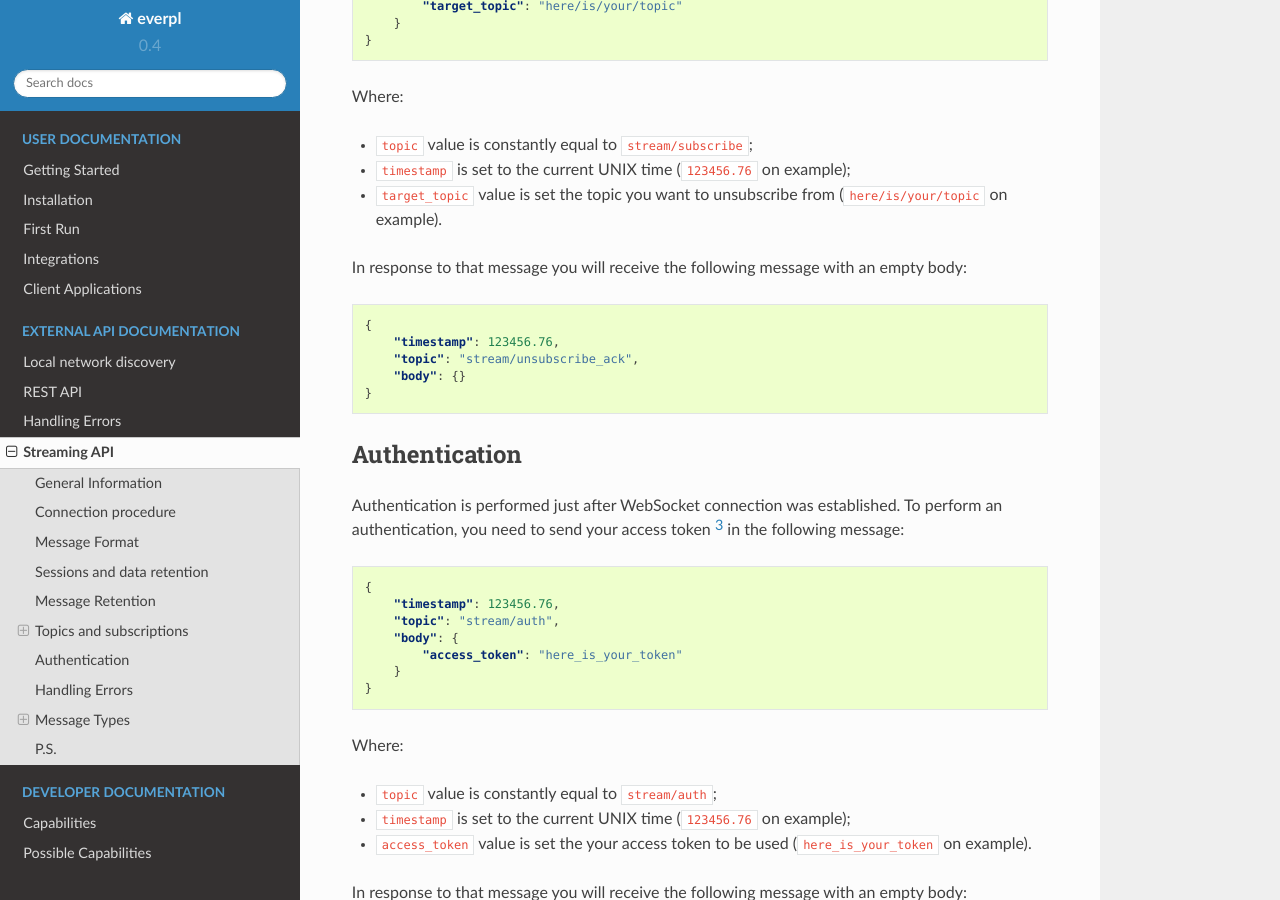
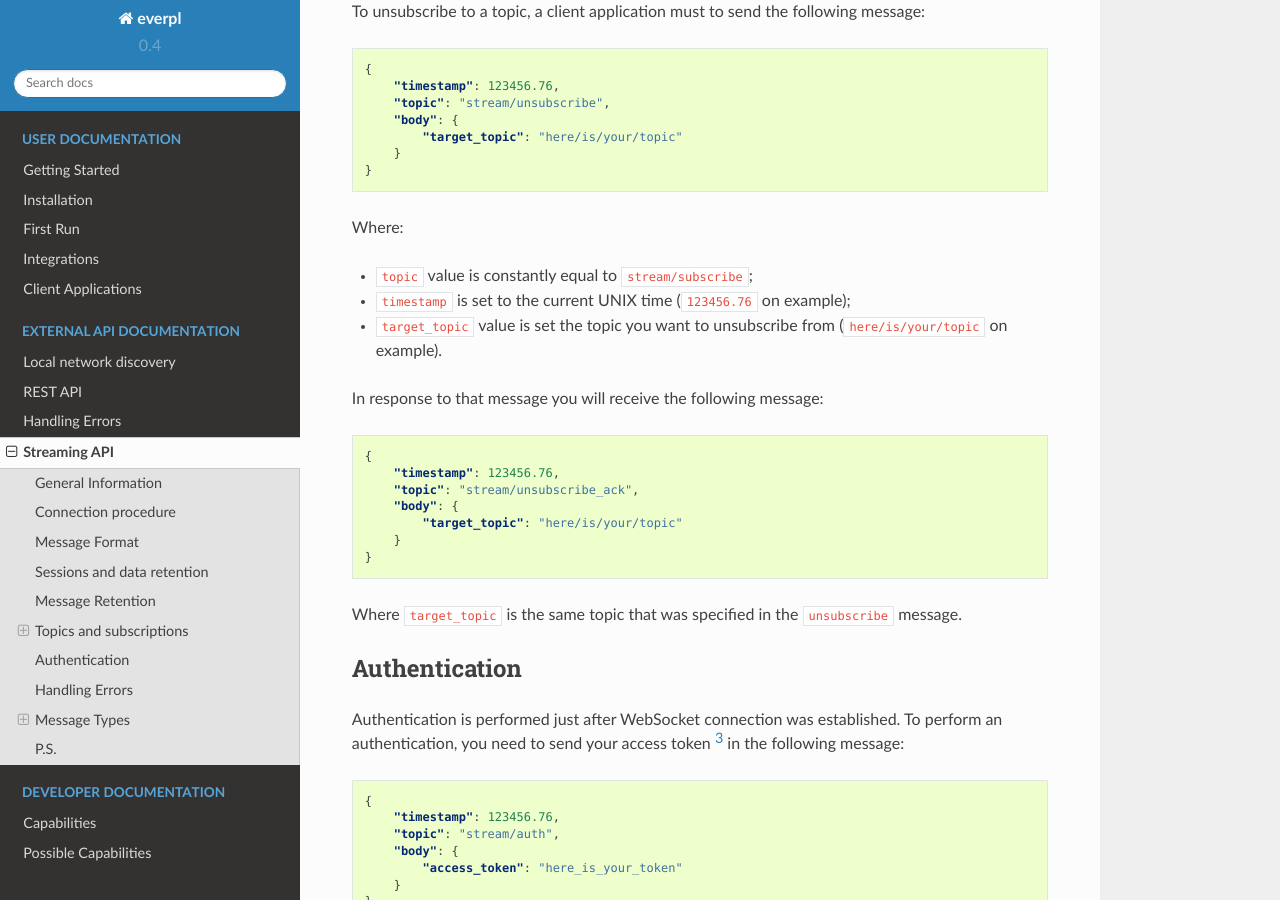
Before and after one commit to fossabot/everpl, a Sphinx documentation site: the page built from docs/source/api/streaming_api.rst, in a window 1280 px wide and 900 px high, scrolled down 5211 px. Built offline with Sphinx 7.4.7 and the Read the Docs theme 2.0.0, drawn with Linux system fonts in a browser that asks for light colours; pages that are not in the unit, such as notebooks, are missing from menus; some of the changed text lies outside the part shown.

Commit message:
DOCS, Streaming: Clarified situations with batch (un)subscriptions

```diff
--- a/docs/source/api/streaming_api.rst
+++ b/docs/source/api/streaming_api.rst
@@ -214,7 +214,7 @@ following message:
         "timestamp": 123456.76,
         "topic": "stream/subscribe",
         "body": {
-            "target_topic": "here/is/your/topic".
+            "target_topic": "here/is/your/topic",
             "messages_retained": 0
         }
     }
@@ -233,13 +233,20 @@ Where:
 In response to that message you will receive the following message
 with an empty body:
 
+In response to that message you will receive the following message:
+
 .. code-block:: json
 
     {
         "timestamp": 123456.76,
         "topic": "stream/subscribe_ack",
-        "body": {}
+        "body": {
+            "target_topic": "here/is/your/topic"
+        }
     }
+
+Where ``target_topic`` is the same topic that was specified in
+the ``subscribe`` message.
 
 
 Wildcard subscriptions
@@ -297,16 +304,20 @@ Where:
   (``here/is/your/topic`` on example).
 
 
-In response to that message you will receive the following message
-with an empty body:
+In response to that message you will receive the following message:
 
 .. code-block:: json
 
     {
         "timestamp": 123456.76,
         "topic": "stream/unsubscribe_ack",
-        "body": {}
+        "body": {
+            "target_topic": "here/is/your/topic"
+        }
     }
+
+Where ``target_topic`` is the same topic that was specified in
+the ``unsubscribe`` message.
 
 
 Authentication
```
